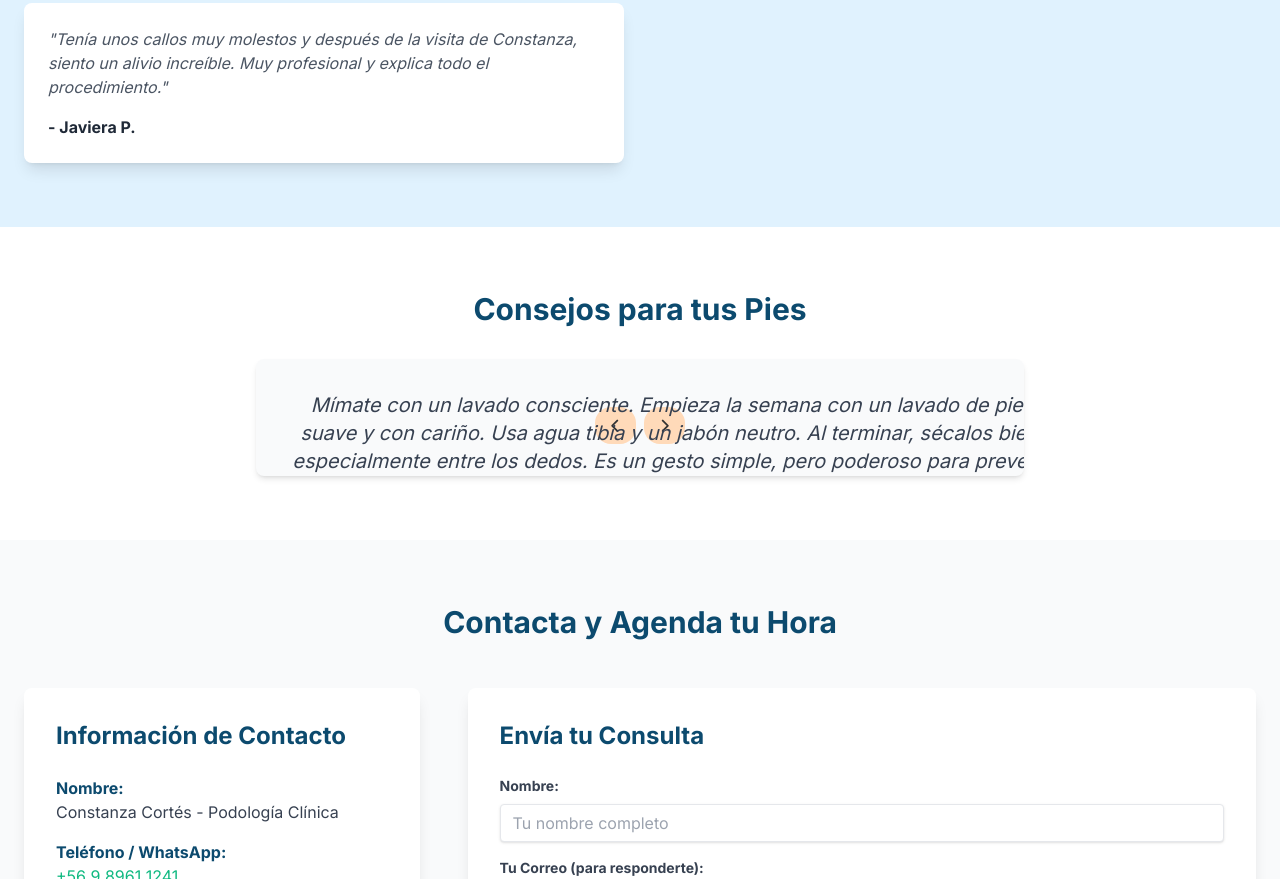
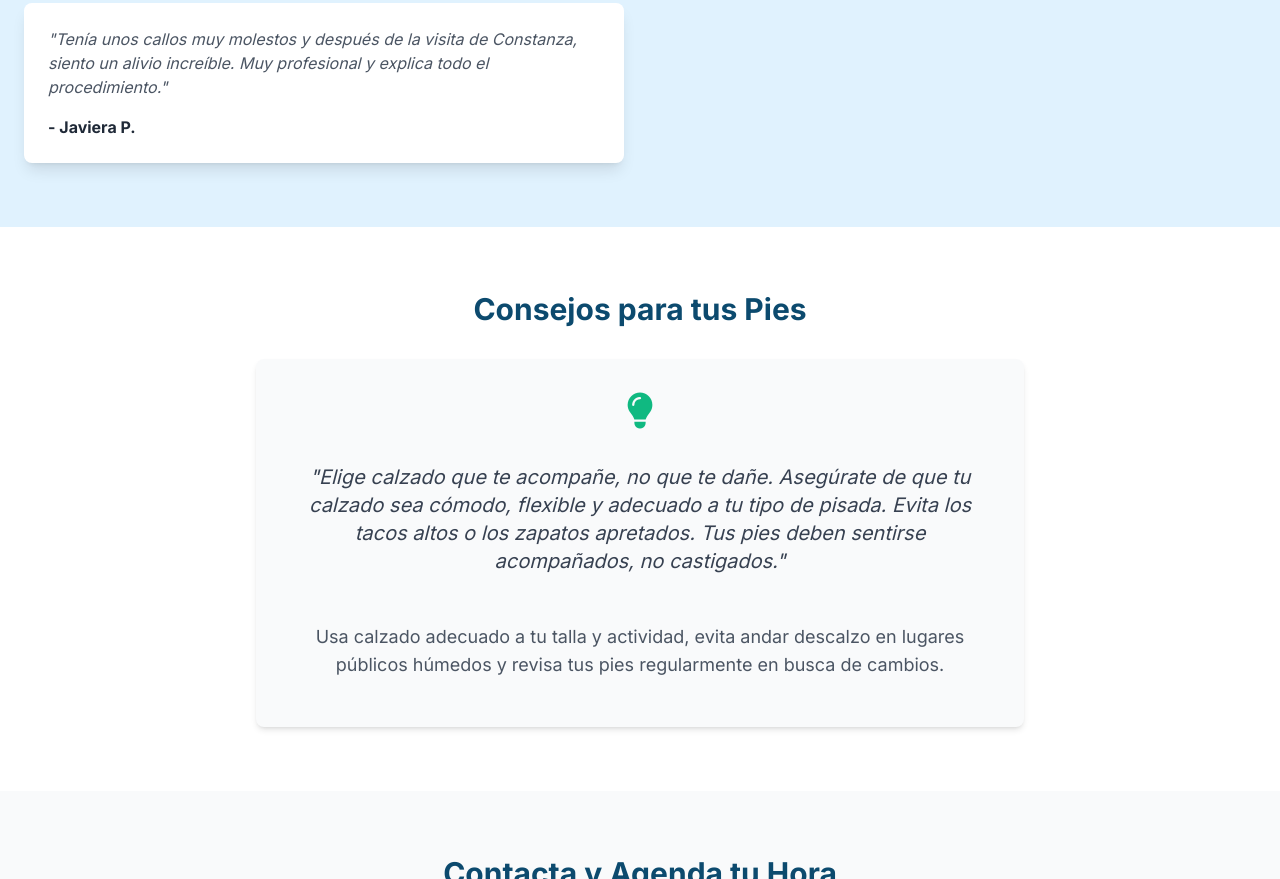
Before and after one commit to podoconi/landingpage, a plain HTML site: page index.html in a window 1280 px wide. Shown: the part 1921-2800 px from the top of the page. Drawn offline with nearby package versions, Linux system fonts and the light colour scheme.

Commit message:
version 7
Se intenta corregir por enesima vez el apartado de consejos

```diff
--- a/index.html
+++ b/index.html
@@ -45,46 +45,35 @@
         .animate-pulse-whatsapp {
             animation: pulse 2s infinite;
         }
-        /* Transición suave para los consejos */
+        /* Asegurar que la imagen de perfil cubra el círculo */
+        .profile-img {
+            object-fit: cover;
+            object-position: center;
+        }
+        /* Ajuste para tarjetas de servicio para que tengan la misma altura */
+        .service-card {
+            display: flex;
+            flex-direction: column;
+            height: 100%;
+        }
+         .service-card p {
+            flex-grow: 1;
+        }
+        /* Evitar que el texto se corte */
         .consejo-container {
-            position: relative;
-            overflow: hidden;
-            border-radius: 16px;
+            word-break: break-word;
+            overflow-wrap: break-word;
+            max-width: 100%;
+            width: auto;
+            padding: 1rem;
         }
-        .consejo-item {
-            position: absolute;
-            width: 100%;
-            opacity: 0;
-            transform: translateY(20px);
-            transition: opacity 0.5s ease, transform 0.5s ease;
-        }
-        .consejo-item.active {
-            opacity: 1;
-            transform: translateY(0);
-        }
-        /* Botones pequeños y suaves */
-        .btn-pastel {
-            background-color: #FFDAB9; /* Tono pastel suave (PeachPuff) */
-            color: #333;
-            border-radius: 16px;
-            padding: 8px 16px;
-            font-size: 14px;
-            transition: background-color 0.3s ease;
-        }
-        .btn-pastel:hover {
-            background-color: #FFC0CB; /* Tono pastel rosa suave */
-        }
-        /* Responsividad para móviles */
+        /* Responsividad para móviles Android e iOS */
         @media (max-width: 768px) {
             .service-card p {
                 font-size: 14px;
             }
-            .consejo-item {
+            .consejo-container {
                 font-size: 14px;
-            }
-            .btn-pastel {
-                padding: 6px 12px;
-                font-size: 12px;
             }
         }
     </style>
@@ -183,17 +172,13 @@
         <div class="container mx-auto text-center">
             <h2 class="text-3xl font-bold text-primary mb-8" data-aos="fade-up">Consejos para tus Pies</h2>
             <div class="bg-secondary p-8 rounded-lg shadow-md max-w-3xl mx-auto consejo-container" data-aos="zoom-in">
-                <div id="consejo-dinamico" class="text-xl text-gray-700 italic mb-4">
-                    <!-- Aquí se mostrarán los consejos dinámicamente -->
-                </div>
-                <div class="flex justify-center space-x-2 mt-4">
-                    <button id="btn-anterior" class="btn-pastel">
-                        <i class="fas fa-chevron-left"></i>
-                    </button>
-                    <button id="btn-siguiente" class="btn-pastel">
-                        <i class="fas fa-chevron-right"></i>
-                    </button>
-                </div>
+                <i class="fas fa-lightbulb text-accent text-4xl mb-4"></i>
+                <p class="text-xl text-gray-700 italic consejo-container">
+                    "Elige calzado que te acompañe, no que te dañe. Asegúrate de que tu calzado sea cómodo, flexible y adecuado a tu tipo de pisada. Evita los tacos altos o los zapatos apretados. Tus pies deben sentirse acompañados, no castigados."
+                </p>
+                <p class="text-lg text-gray-600 mt-4 consejo-container">
+                    Usa calzado adecuado a tu talla y actividad, evita andar descalzo en lugares públicos húmedos y revisa tus pies regularmente en busca de cambios.
+                </p>
             </div>
         </div>
     </section>
@@ -287,72 +272,8 @@
             once: true,
             offset: 50,
         });
-
         // Script para el año actual en el footer
         document.getElementById('current-year').textContent = new Date().getFullYear();
-
-        // Array de consejos sin títulos
-        const consejos = [
-            "Mímate con un lavado consciente. Empieza la semana con un lavado de pies suave y con cariño. Usa agua tibia y un jabón neutro. Al terminar, sécalos bien, especialmente entre los dedos. Es un gesto simple, pero poderoso para prevenir hongos y cuidar tu piel.",
-            "Hidrata tus pies como te mereces. Después de la ducha o antes de dormir, aplica una crema hidratante específica para pies. Hazlo con un pequeño masaje. Tus pies te sostienen todo el día… ¡regálales un momento solo para ellos!",
-            "Revisa tus pies, con amor y atención. Tómate un minuto para observar tus pies. Fíjate si hay enrojecimientos, durezas, uñas encarnadas o pequeñas heridas. Detectar a tiempo cualquier cambio puede ahorrarte molestias más adelante.",
-            "Deja que respiren. Si puedes, cambia los zapatos cerrados por sandalias cómodas (¡si el clima acompaña!) o anda un rato descalzo en casa. Permitir que tus pies respiren ayuda a evitar el exceso de humedad y mantiene la piel más sana.",
-            "Elige calzado que te acompañe, no que te dañe. Asegúrate de que tu calzado sea cómodo, flexible y adecuado a tu tipo de pisada. Evita los tacos altos o los zapatos apretados. Tus pies deben sentirse acompañados, no castigados.",
-            "Mimos podológicos. Es un gran día para darte un pequeño spa de pies: un baño con sal, exfoliación suave y corte de uñas recto. Si tienes dudas o molestias, es un buen momento para agendar con tu podóloga de confianza. ¡Te esperamos con mucho cariño!",
-            "Descanso real. Dale un verdadero descanso a tus pies. Súbelos unos minutos al final del día para mejorar la circulación y relajar los músculos. Agradece todo lo que hicieron por ti esta semana y prepáralos para la próxima."
-        ];
-
-        let indiceActual = 0;
-
-        // Función para mostrar un consejo con transición
-        function mostrarConsejo(indice) {
-            const container = document.getElementById('consejo-dinamico');
-            const consejoActual = container.querySelector('.consejo-item.active');
-
-            if (consejoActual) {
-                consejoActual.classList.remove('active');
-                setTimeout(() => {
-                    consejoActual.remove();
-                    agregarConsejo(indice);
-                }, 500); // Esperar a que termine la transición
-            } else {
-                agregarConsejo(indice);
-            }
-        }
-
-        // Función para agregar un consejo al contenedor
-        function agregarConsejo(indice) {
-            const container = document.getElementById('consejo-dinamico');
-            const nuevoConsejo = document.createElement('div');
-            nuevoConsejo.className = 'consejo-item';
-            nuevoConsejo.innerHTML = consejos[indice];
-            container.appendChild(nuevoConsejo);
-
-            // Activar la transición después de un breve retraso
-            setTimeout(() => {
-                nuevoConsejo.classList.add('active');
-            }, 50);
-        }
-
-        // Mostrar el primer consejo al cargar la página
-        mostrarConsejo(indiceActual);
-
-        // Cambiar consejo automáticamente cada minuto
-        setInterval(() => {
-            indiceActual = (indiceActual + 1) % consejos.length;
-            mostrarConsejo(indiceActual);
-        }, 60000);
-
-        // Eventos para los botones de navegación
-        document.getElementById('btn-anterior').addEventListener('click', () => {
-            indiceActual = (indiceActual - 1 + consejos.length) % consejos.length;
-            mostrarConsejo(indiceActual);
-        });
-
-        document.getElementById('btn-siguiente').addEventListener('click', () => {
-            indiceActual = (indiceActual + 1) % consejos.length;
-            mostrarConsejo(indiceActual);
-        });
     </script>
 </body>
 </html>
```
